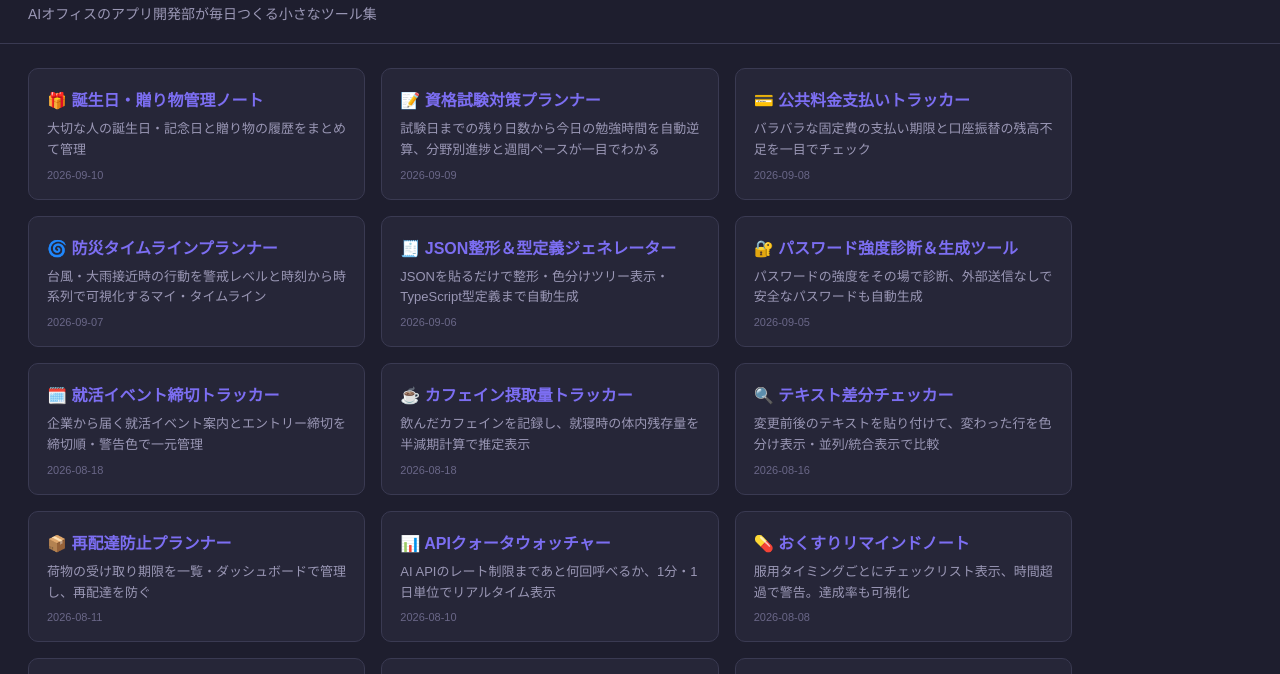
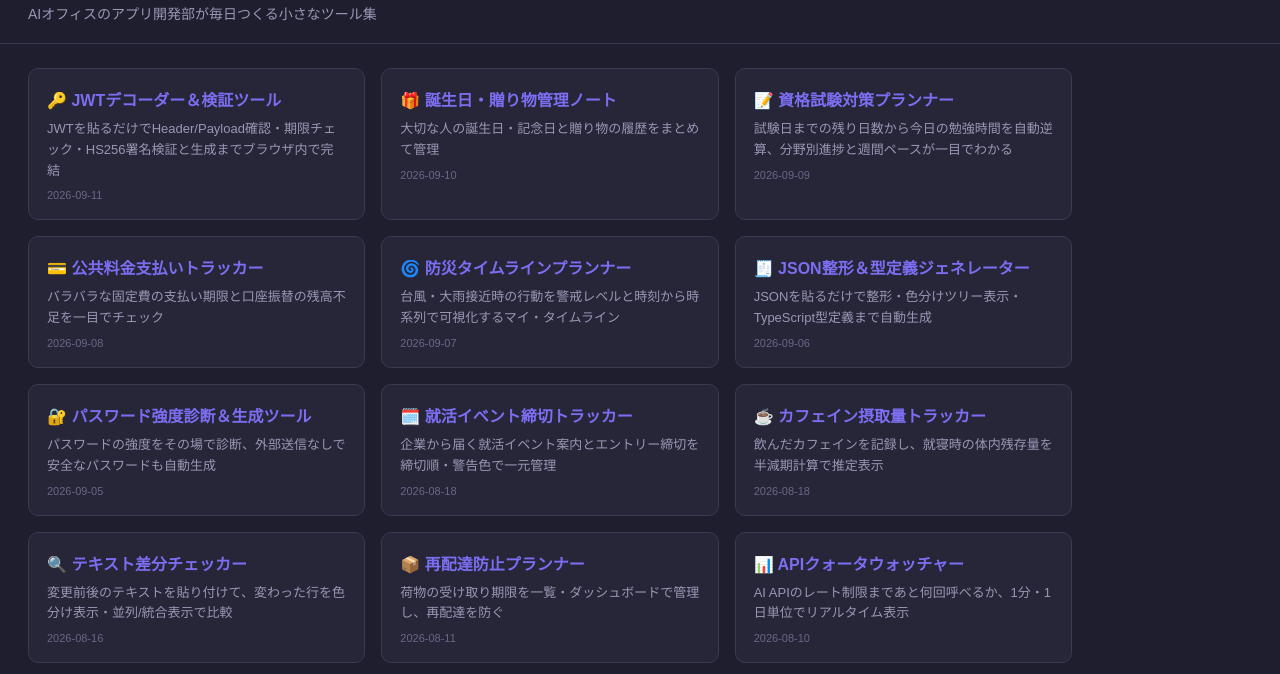
Before and after one commit to SakauchiKanato/AI-dev, a plain HTML site: page index.html in a window 1280 px wide. Shown: the part 70-744 px from the top of the page. Drawn offline with Linux system fonts and the light colour scheme.

Commit message:
docs: 一覧にJWTデコーダー＆検証ツールを追加

```diff
--- a/index.html
+++ b/index.html
@@ -26,6 +26,7 @@
   <p>AIオフィスのアプリ開発部が毎日つくる小さなツール集</p>
 </header>
 <div class="grid">
+  <a class="card" href="./JWTデコーダー＆検証ツール/index.html"><h2>🔑 JWTデコーダー＆検証ツール</h2><p>JWTを貼るだけでHeader/Payload確認・期限チェック・HS256署名検証と生成までブラウザ内で完結</p><span class="date">2026-09-11</span></a>
   <a class="card" href="./誕生日・贈り物管理ノート/index.html"><h2>🎁 誕生日・贈り物管理ノート</h2><p>大切な人の誕生日・記念日と贈り物の履歴をまとめて管理</p><span class="date">2026-09-10</span></a>
   <a class="card" href="./資格試験対策プランナー/index.html"><h2>📝 資格試験対策プランナー</h2><p>試験日までの残り日数から今日の勉強時間を自動逆算、分野別進捗と週間ペースが一目でわかる</p><span class="date">2026-09-09</span></a>
   <a class="card" href="./公共料金支払いトラッカー/index.html"><h2>💳 公共料金支払いトラッカー</h2><p>バラバラな固定費の支払い期限と口座振替の残高不足を一目でチェック</p><span class="date">2026-09-08</span></a>
```
